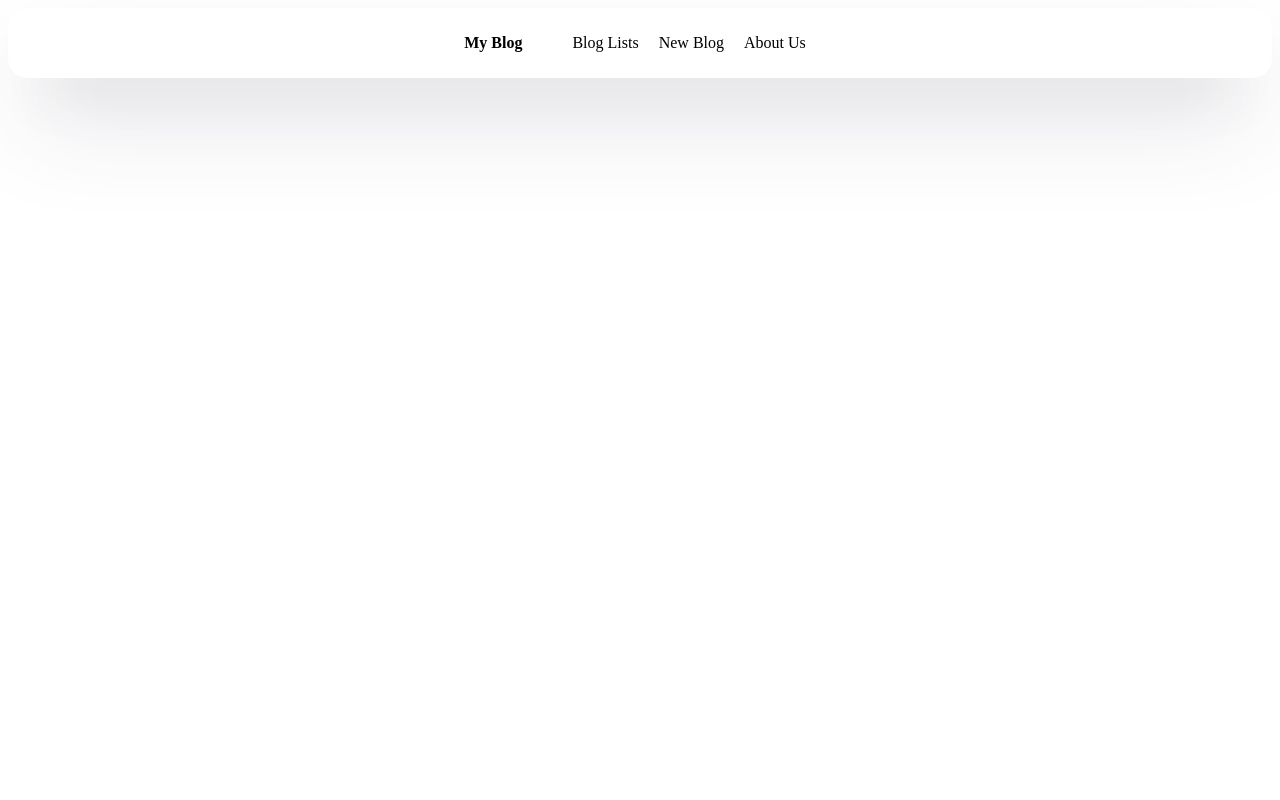
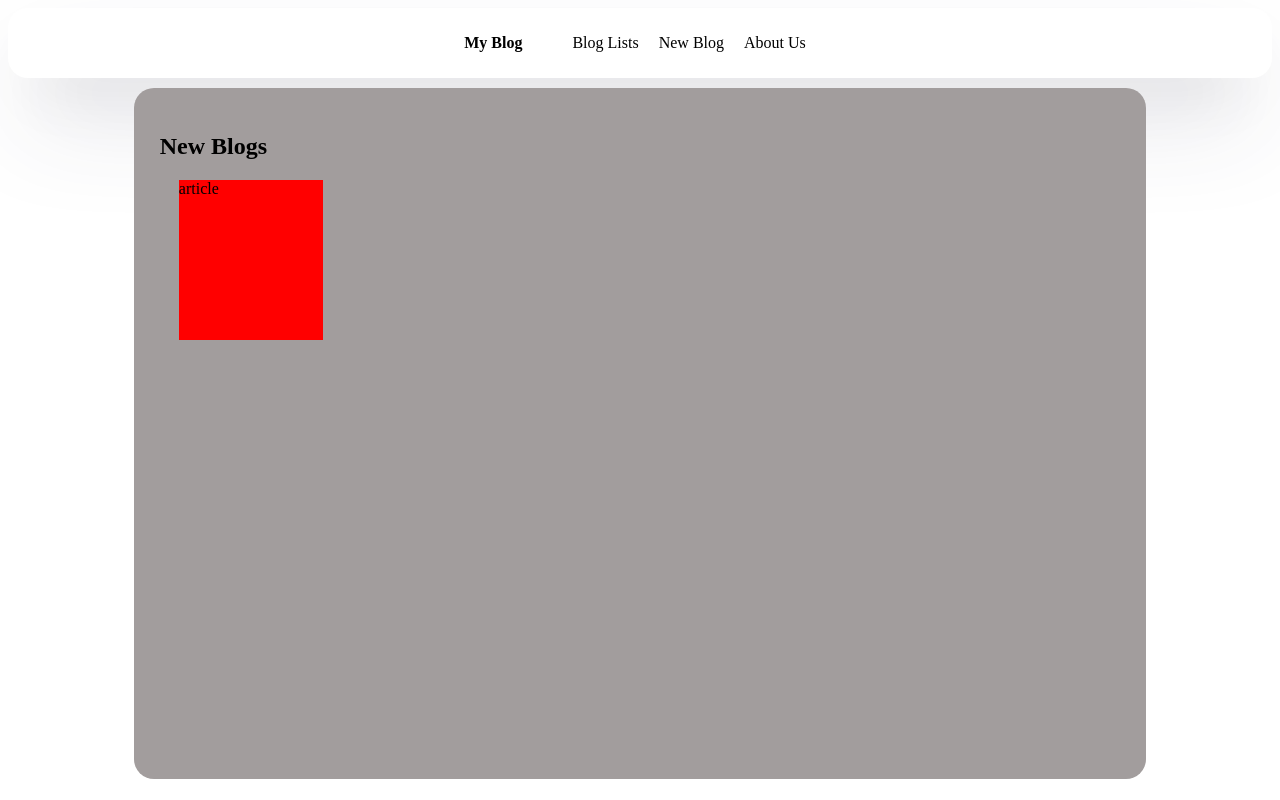
Before and after one commit to MohammadVaseti/React-Projects, a React (Vite) app in the folder 02-Website/website/: page / in a window 1280 px wide. Built offline with nearby package versions, Linux system fonts and the light colour scheme.

Commit message:
repo updated

```diff
--- /dev/null
+++ b/02-Website/website/src/Components/article/Article.jsx
@@ -0,0 +1,10 @@
+import styled from "../article/articleStyle.module.css";
+function Article() {
+  return (
+    <>
+      <div className={styled.article}>article</div>
+    </>
+  );
+}
+
+export default Article;
--- /dev/null
+++ b/02-Website/website/src/Components/article/articleStyle.module.css
@@ -0,0 +1,6 @@
+.article {
+  width: 15%;
+  height: 25%;
+  margin: 2%;
+  background-color: red;
+}
--- /dev/null
+++ b/02-Website/website/src/pages/home/homeStyle.module.css
@@ -0,0 +1,7 @@
+.container {
+  margin: 10px 10%;
+  background-color: rgb(162, 157, 157);
+  height: 80vh;
+  border-radius: 20px;
+  padding: 2%;
+}
--- a/02-Website/website/src/pages/home/homes.jsx
+++ b/02-Website/website/src/pages/home/homes.jsx
@@ -1,9 +1,14 @@
+import Article from "../../Components/article/Article";
 import Navbar from "../../Components/Navbar/navbar";
-
+import styles from "../home/homeStyle.module.css";
 function Home() {
   return (
     <>
       <Navbar title="My Blog" />
+      <div className={styles.container}>
+        <h2>New Blogs</h2>
+        <Article />
+      </div>
     </>
   );
 }
```
